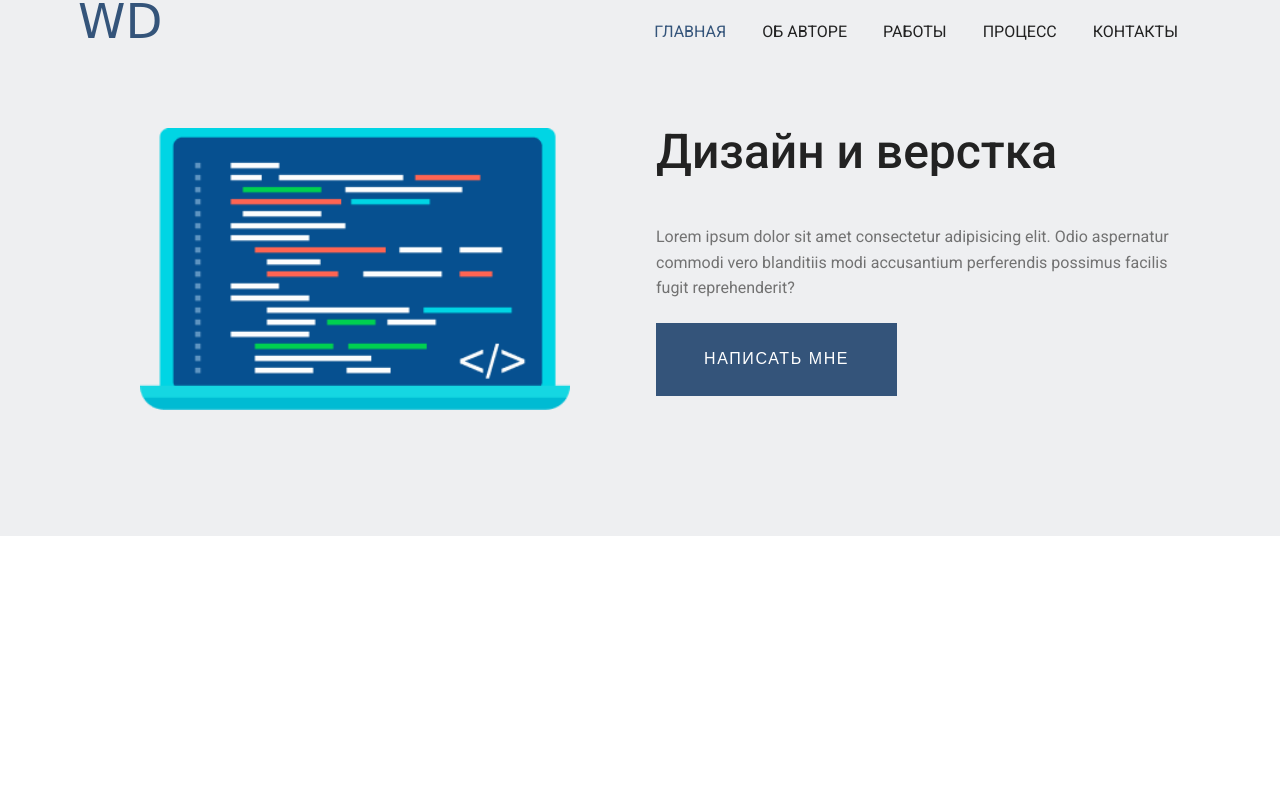
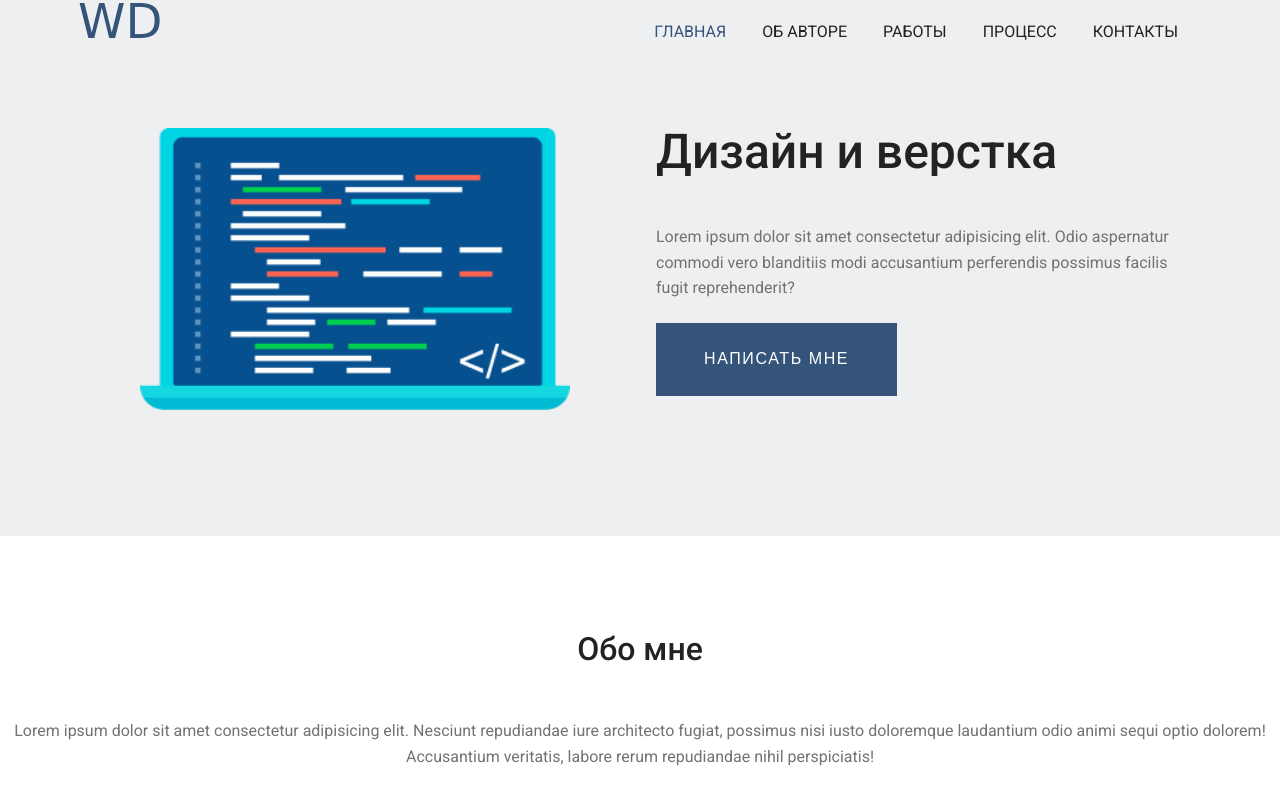
Before and after one commit to freshjsftm/lending_26-04, a plain HTML site: page index.html in a window 1280 px wide. Drawn offline with Linux system fonts and the light colour scheme; a web font is replaced by a local one.

Commit message:
add h2 and new block about me

```diff
--- a/assets/css/style.css
+++ b/assets/css/style.css
@@ -9,7 +9,8 @@
   font-weight: 400;
   font-family: 'Roboto', sans-serif;
 }
-.align-center{
+
+.align-center {
   align-items:center;
 }
 .bg-full{
@@ -38,6 +39,25 @@
   text-overflow: ellipsis;
 }
 
+.about-user {
+  margin: 6.06rem 0 ;
+  display: block;
+  text-align: center;
+
+}
+.title-div{
+  font-size: 2rem;
+  font-weight: 500;
+}
+.p-div-about{
+  margin-top: 3.31rem;
+  text-align: center;
+  line-height: 1.6;
+  color:var(--text-color);
+
+}
+
+
 @media screen and (min-width: 768px) {
   :root{
     font-size: 15px;
--- a/index.html
+++ b/index.html
@@ -67,6 +67,12 @@
         </div>
       </section>
     </div>
+    <article class="col-12">
+<div class="about-user align-center">
+  <span class="title-div h2">Обо мне</span>
+  <p class="p-div-about">Lorem ipsum dolor sit amet consectetur adipisicing elit. Nesciunt repudiandae iure architecto fugiat, possimus nisi iusto doloremque laudantium odio animi sequi optio dolorem! Accusantium veritatis, labore rerum repudiandae nihil perspiciatis!</p>
+</div>
+</article>
 
   </body>
 </html>
```
